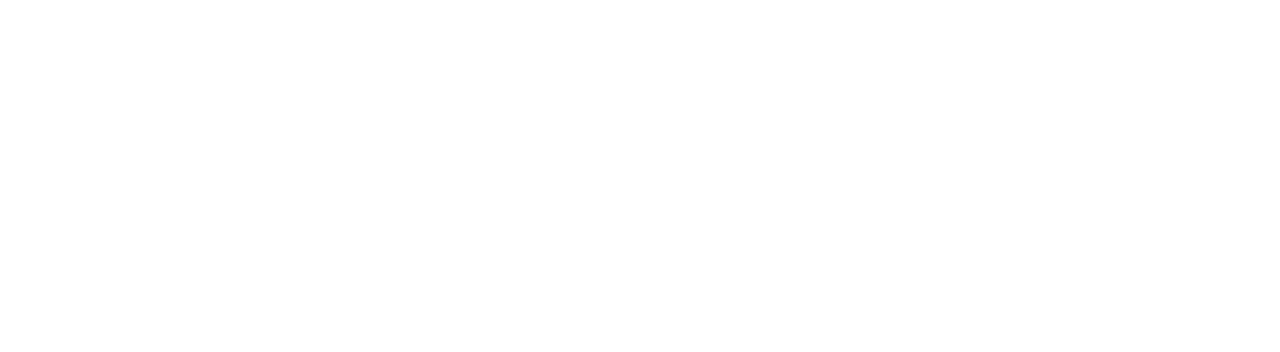
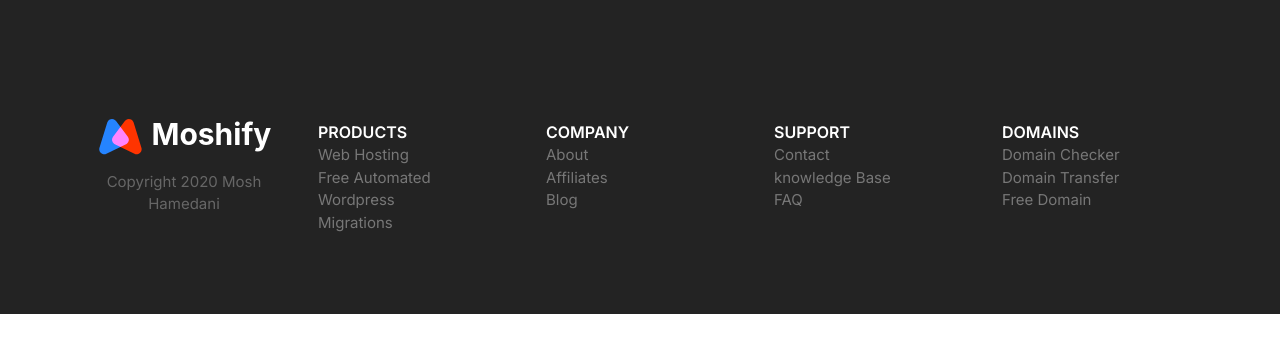
Before and after one commit to EAdevOps/webhosting, a plain HTML site: page index.html in a window 1280 px wide. Drawn offline with Linux system fonts and the light colour scheme.

Commit message:
Build the footer block component.

```diff
--- a/css/styles.css
+++ b/css/styles.css
@@ -610,7 +610,9 @@ a {
   color: #7b858b;
 }
 
-.block--dark .block__heading {
+.block--dark h1,
+.block--dark h2,
+.block--dark h3 {
   color: #fff;
 }
 
@@ -796,3 +798,80 @@ a {
     max-width: 700px;
   }
 }
+
+/* Footer */
+.footer {
+  background: #232323;
+  padding-top: 10rem;
+}
+
+.footer a {
+  color: #777;
+  transition: color 0.3s;
+}
+footer a:hover {
+  color: #fff;
+}
+
+.footer__section {
+  padding: 2rem;
+  border-bottom: 1px solid #393939;
+}
+
+.footer__section .list {
+  margin: 0;
+}
+.footer__heading {
+  text-transform: uppercase;
+  font-weight: 600;
+  font-size: 2.5rem;
+  line-height: 1.5;
+}
+
+.footer__brand {
+  margin-top: 5rem;
+  text-align: center;
+}
+
+.footer__brand img {
+  max-width: 100%;
+  max-width: 230px;
+}
+
+.footer__copyright {
+  font-size: 2.1rem;
+  color: #fff;
+  opacity: 0.3;
+}
+
+@media screen and (min-width: 768px) {
+  .footer {
+    font-size: 1.5rem;
+  }
+  .footer__sections {
+    grid-template-columns: repeat(auto-fit, minmax(10rem, 1fr));
+  }
+  .footer .collapsible__chevron {
+    display: none;
+  }
+  .footer .collapsible__content {
+    opacity: 1;
+    max-height: 100%;
+  }
+  .footer__brand {
+    order: -1;
+    margin-top: 1rem;
+  }
+
+  .footer__copyright {
+    font-size: 1.5rem;
+  }
+
+  .footer__section {
+    border: 0;
+  }
+
+  .footer__heading {
+    font-size: 1.6rem;
+  }
+}
--- a/index.html
+++ b/index.html
@@ -14,5 +14,89 @@
     <link rel="stylesheet" href="css/normalize.css" />
     <link rel="stylesheet" href="css/styles.css" />
   </head>
-  <body></body>
+  <body>
+    <footer class="block block--dark footer">
+      <div class="container grid footer__sections">
+        <section class="collapsible collapsible--expanded footer__section">
+          <div class="collapsible__header">
+            <h2 class="collapsible__heading footer__heading">
+              PRODUCTS
+            </h2>
+            <svg class="icon icon--white collapsible__chevron">
+              <use xlink:href="images/sprite.svg#chevron"></use>
+            </svg>
+          </div>
+          <div class="collapsible__content">
+            <ul class="list">
+              <li><a href="#">Web Hosting</a></li>
+              <li><a href="#">Free Automated Wordpress</a></li>
+              <li><a href="#">Migrations</a></li>
+            </ul>
+          </div>
+        </section>
+        <section class="collapsible footer__section">
+          <header class="collapsible__header">
+            <h2 class="collapsible__heading footer__heading">
+              COMPANY
+            </h2>
+            <svg class="icon icon--white collapsible__chevron">
+              <use xlink:href="images/sprite.svg#chevron"></use>
+            </svg>
+          </header>
+          <div class="collapsible__content">
+            <ul class="list">
+              <li class=><a href="#">About</a></li>
+              <li>
+                <a href="#">Affiliates</a>
+              </li>
+              <li><a href="#">Blog</a></li>
+            </ul>
+          </div>
+        </section>
+        <section class="collapsible footer__section">
+          <header class="collapsible__header">
+            <h2 class="collapsible__heading block__heading footer__heading">
+              SUPPORT
+            </h2>
+            <svg class="icon icon--white collapsible__chevron">
+              <use xlink:href="images/sprite.svg#chevron"></use>
+            </svg>
+          </header>
+          <div class="collapsible__content">
+            <ul class="list">
+              <li><a href="#">Contact</a></li>
+              <li>
+                <a href="#">knowledge Base</a>
+              </li>
+              <li><a href="#">FAQ</a></li>
+            </ul>
+          </div>
+        </section>
+        <section class="collapsible footer__section">
+          <header class="collapsible__header">
+            <h2 class="collapsible__heading block__heading footer__heading">
+              DOMAINS
+            </h2>
+            <svg class="icon icon--white collapsible__chevron">
+              <use xlink:href="images/sprite.svg#chevron"></use>
+            </svg>
+          </header>
+          <div class="collapsible__content">
+            <ul class="list">
+              <li><a href="#">Domain Checker</a></li>
+              <li>
+                <a href="#">Domain Transfer</a>
+              </li>
+              <li><a href="#">Free Domain</a></li>
+            </ul>
+          </div>
+        </section>
+        <section class="footer__brand">
+          <a class="nav__brand" href="/"><img src="images/logo.svg" alt="" /></a>
+          <p class="footer__copyright">Copyright 2020 Mosh Hamedani</p>
+                </div>
+        </section>
+    </footer>
+    <script src="/js/main.js"></script>
+  </body>
 </html>
```
Also changed, not shown: components/footerBlock.html (added, +82 -0 lines).
